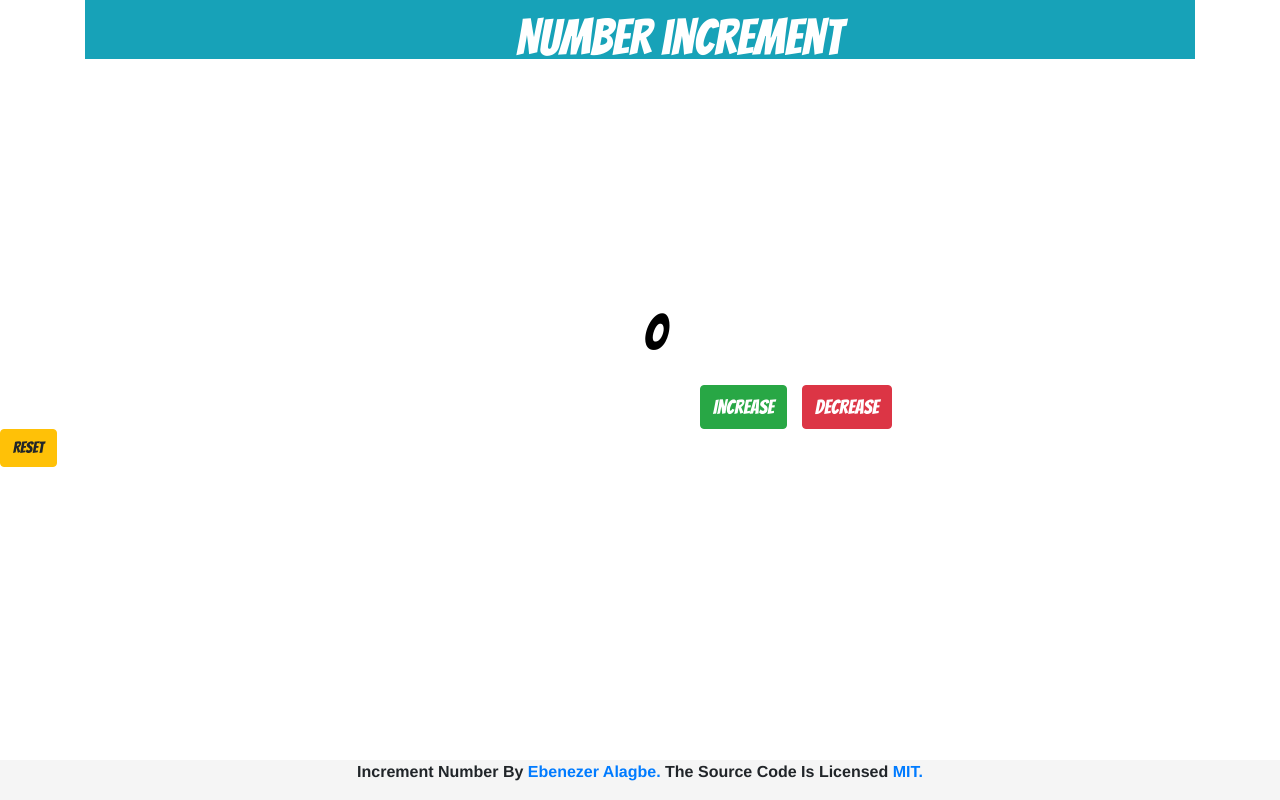
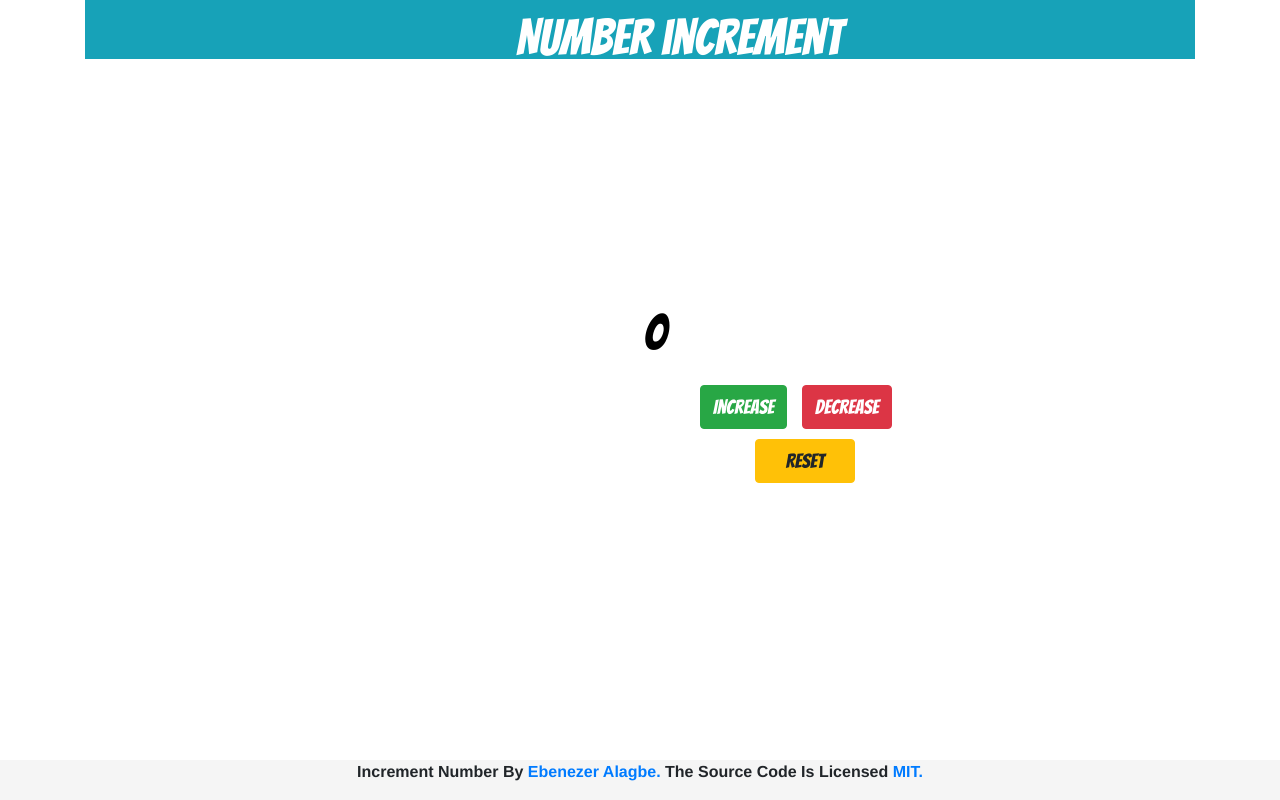
Before and after one commit to sojjyCodes/increment, a React (Create React App) app: page / in a window 1280 px wide. Built offline with nearby package versions, Linux system fonts and the light colour scheme.

Commit message:
Styled the RESET button

```diff
--- a/src/App.js
+++ b/src/App.js
@@ -102,7 +102,9 @@ export default class App extends React.Component {
                 </div>
                 <Button
                     onClick={() => this.reset()}
-                    variant="warning">
+                    variant="warning"
+                    style={styles.reset}
+                >
                     RESET
                 </Button>
                 <Container>
@@ -146,13 +148,18 @@ const styles = {
         marginLeft: "15px",
         marginTop: "15px",
     },
+    reset: {
+        fontSize: "20px",
+        marginLeft: "755px",
+        marginTop: "10px",
+        width: "100px",
+    },
     error: {
         color: "red",
         fontSize: "20px",
         marginTop: "20px",
         marginLeft: "30px",
         marginRight: "0",
-
         placeContent: "center",
     },
 };
```
